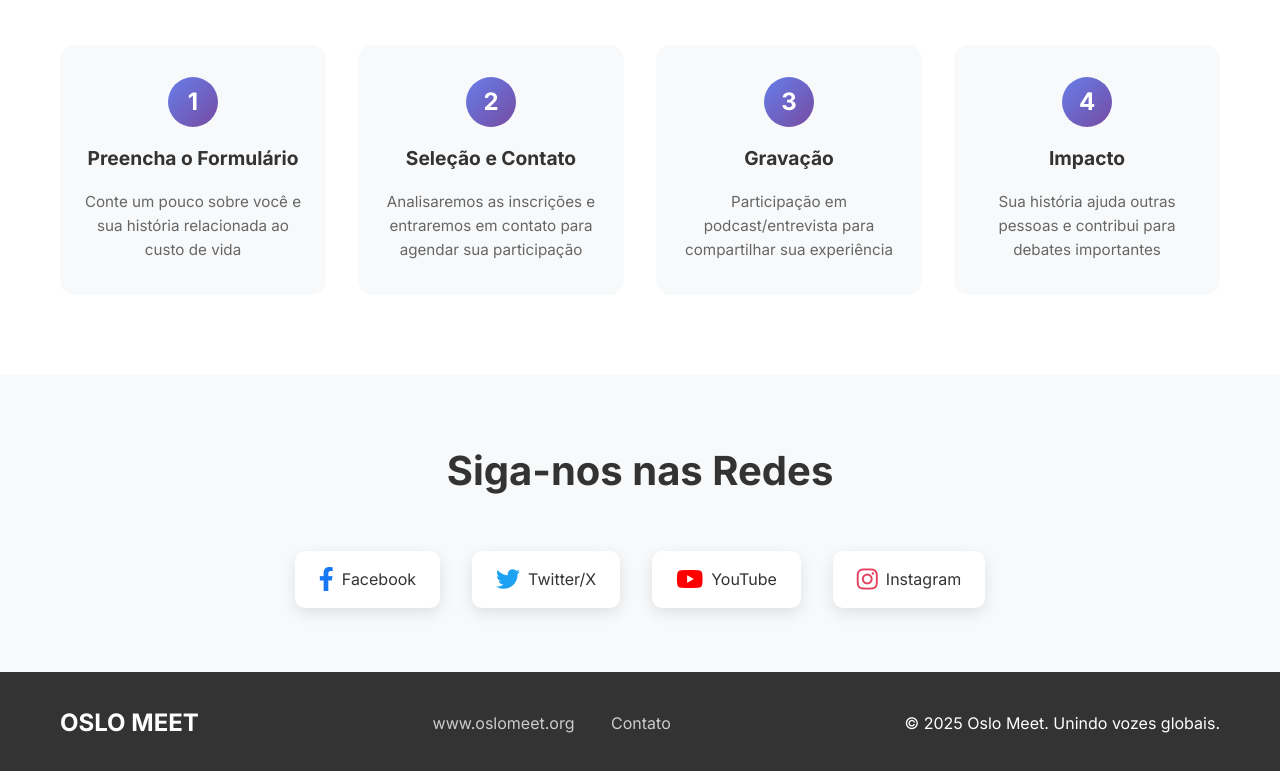
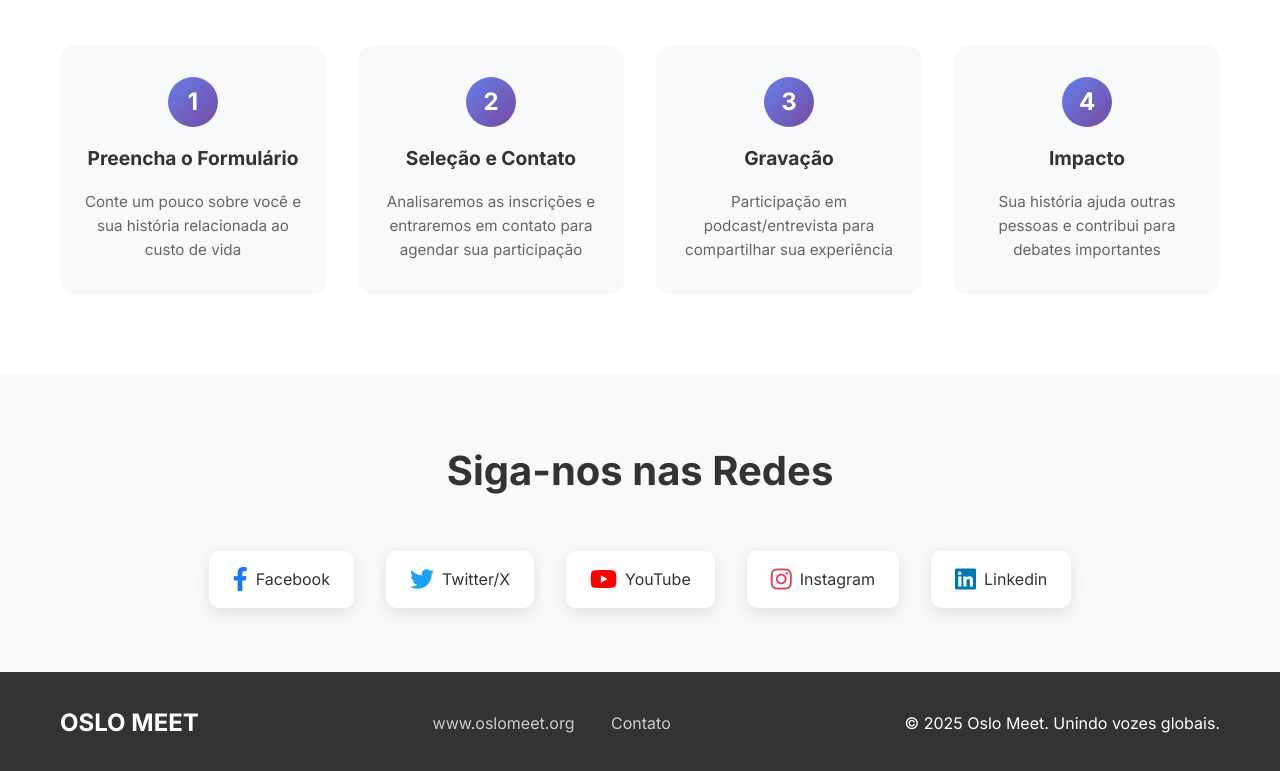
Before and after one commit to oslomeet/oslomeet-landing-page, a plain HTML site: page index.html in a window 1280 px wide. Shown: the part 1576-2347 px from the top of the page. Drawn offline with Linux system fonts and the light colour scheme.

Commit message:
Update index.html

```diff
--- a/index.html
+++ b/index.html
@@ -487,6 +487,13 @@
                     <i class="fab fa-instagram" style="color: #E4405F;"></i>
                     <span>Instagram</span>
                 </a>
+
+                 </a>
+
+                <a href="https://www.linkedin.com/showcase/oslomeet" class="social-link">
+                    <i class="fab fa-linkedin" style="color: #0077B5;"></i>
+                    <span>Linkedin</span>
+                </a>
             </div>
         </div>
     </section>
```
